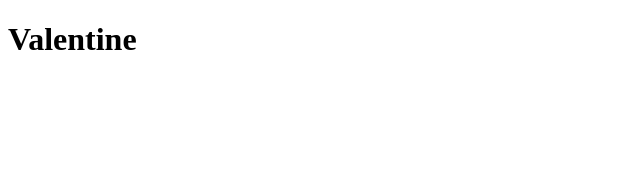
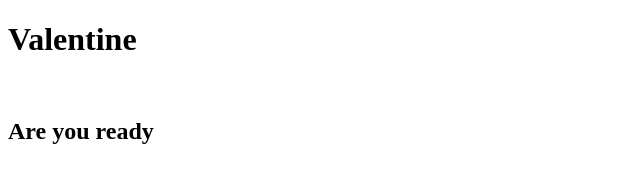
Before and after one commit to AdaikalaRuban/webpage, a plain HTML site: page index.html in a window 1280 px wide. Shown: the whole page, without its empty margins (0-640 px from the left). Drawn offline with Linux system fonts and the light colour scheme.

Commit message:
added title

```diff
--- a/index.html
+++ b/index.html
@@ -6,6 +6,8 @@
     <title>Valentine</title>
 </head>
 <body>
-    <h1>Valentine</h1>
+    <h1>Valentine</h1><br>
+
+    <h2>Are you ready</h2>
 </body>
 </html>
```
